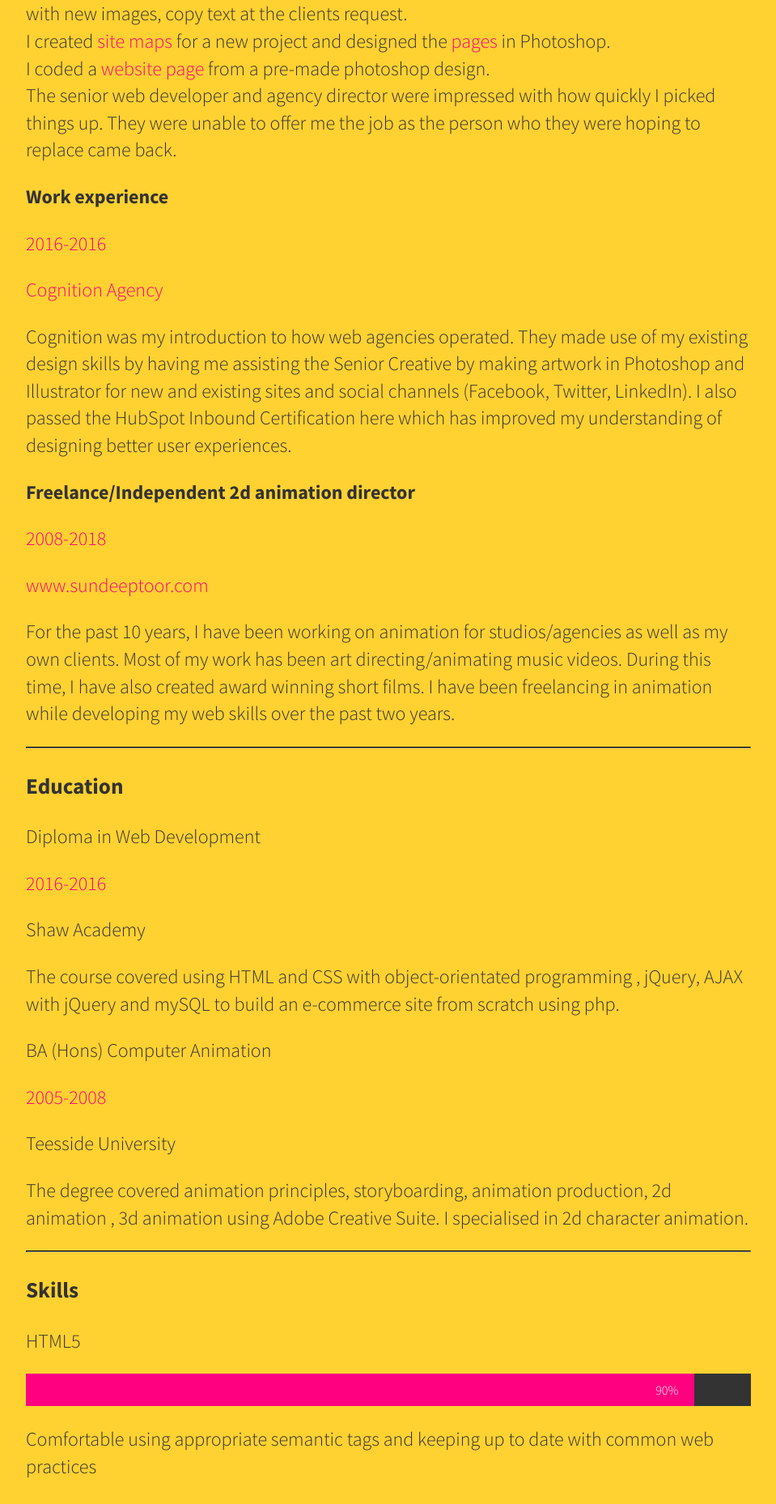
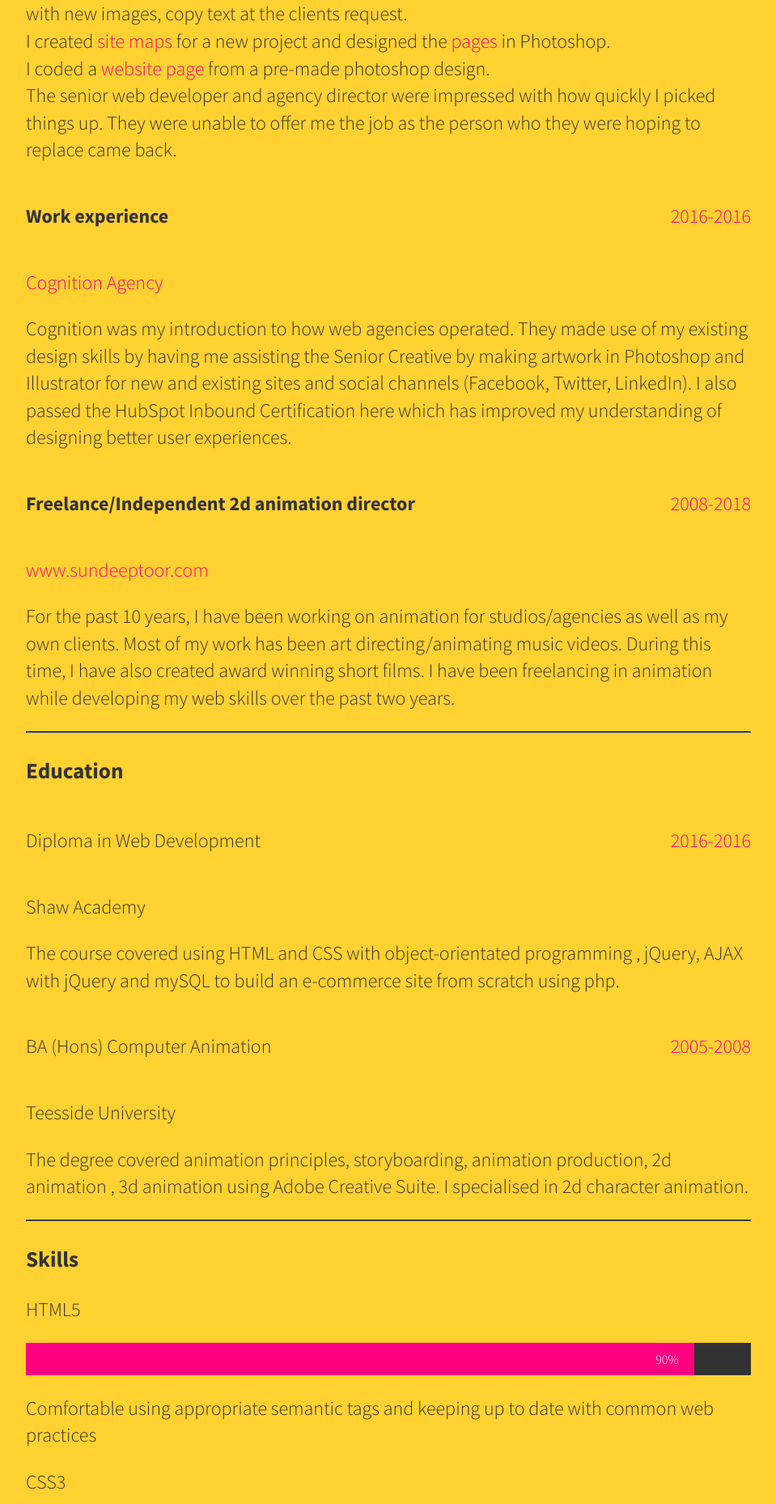
Before and after one commit to SundeepToor/sundeeptoor.github.io, a Jekyll site: the page built from cv/index.html, in a window 1280 px wide. Shown: the part 995-2852 px from the top of the page at 81% size, without its empty margins (160-1119 px from the left). Built offline with Jekyll 4.4.1, drawn with Linux system fonts in a browser that asks for light colours.

Commit message:
Update index.html

```diff
--- a/cv/index.html
+++ b/cv/index.html
@@ -14,6 +14,7 @@ I am confident using HTML and CSS, as well as alongside Bootstrap and WordPress.
 I am currently learning React and getting excited by the possibilities of building apps with it.</p>
 <hr>
 <h3>Work Experience</h3>
+
 <div class="job-header">
 <p class="job-title">Freelance animator/Front end web developer</p>
 <p class="date">2017-2017</p>
@@ -27,26 +28,34 @@ I coded a <a href="http://www.prolificpolymath.com/pyramid/getronics/getronics.h
 
 The senior web developer and agency director were impressed with how quickly I picked things up. They were unable to offer me the job as the person who they were hoping to replace came back.</p>
 
+<div class="job-header">
 <p class="job-title">Work experience</p>
 <p class="date">2016-2016</p>
+</div>
 <p class="place">Cognition Agency</p>
 <p>Cognition was my introduction to how web agencies operated. They made use of my existing design skills by having me assisting the Senior Creative by making artwork in Photoshop and Illustrator for new and existing sites and social channels (Facebook, Twitter, LinkedIn). I also passed the HubSpot Inbound Certification here which has improved my understanding of designing better user experiences.
 </p>
 
+<div class="job-header">
 <p class="job-title">Freelance/Independent 2d animation director</p>
 <p class="date">2008-2018</p>
+</div>
 <p class="place"><a href="">www.sundeeptoor.com</a></p>
 <p>For the past 10 years, I have been working on animation for studios/agencies as well as my own clients. Most of my work has been art directing/animating music videos. During this time, I have also created award winning short films. I have been freelancing in animation while developing my web skills over the past two years.
 </p>
 <hr>
 <h3>Education</h3>
+<div class="job-header">
 <p class="qualification">Diploma in Web Development</p>
 <p class="date">2016-2016</p>
+</div>
 <p class="education">Shaw Academy</p>
 <p>The course covered using HTML and CSS with object-orientated programming , jQuery, AJAX with jQuery and mySQL to build an e-commerce site from scratch using php.</p>
 
+<div class="job-header">
 <p class="qualification">BA (Hons) Computer Animation</p>
 <p class="date">2005-2008</p>
+</div>
 <p class="education">Teesside University</p>
 <p>The degree covered animation principles, storyboarding, animation production, 2d animation , 3d animation using Adobe Creative Suite. I specialised in 2d character animation.</p>
 
```
